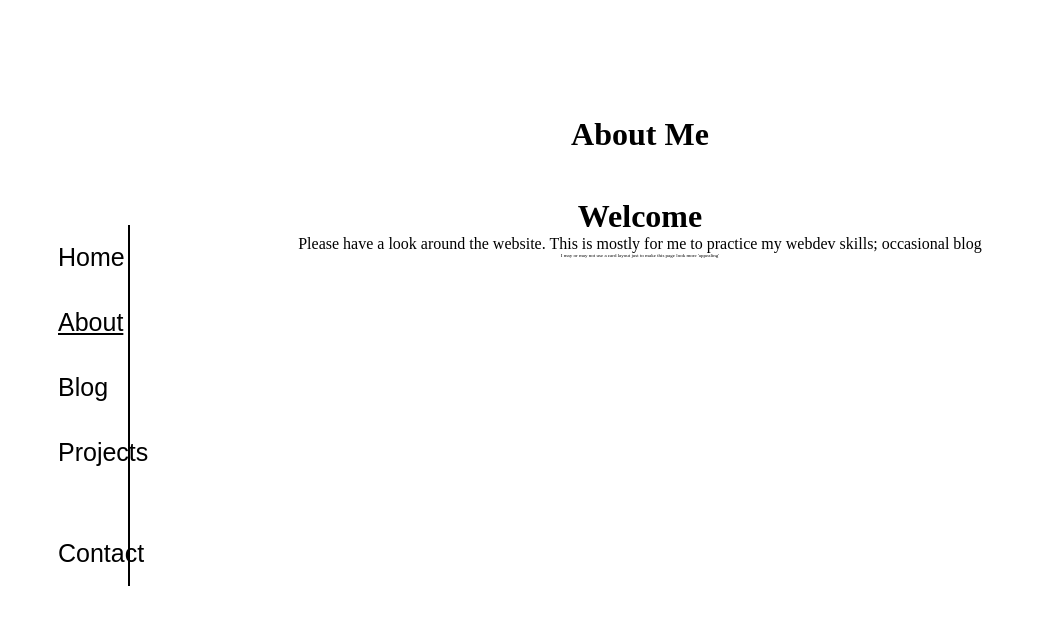
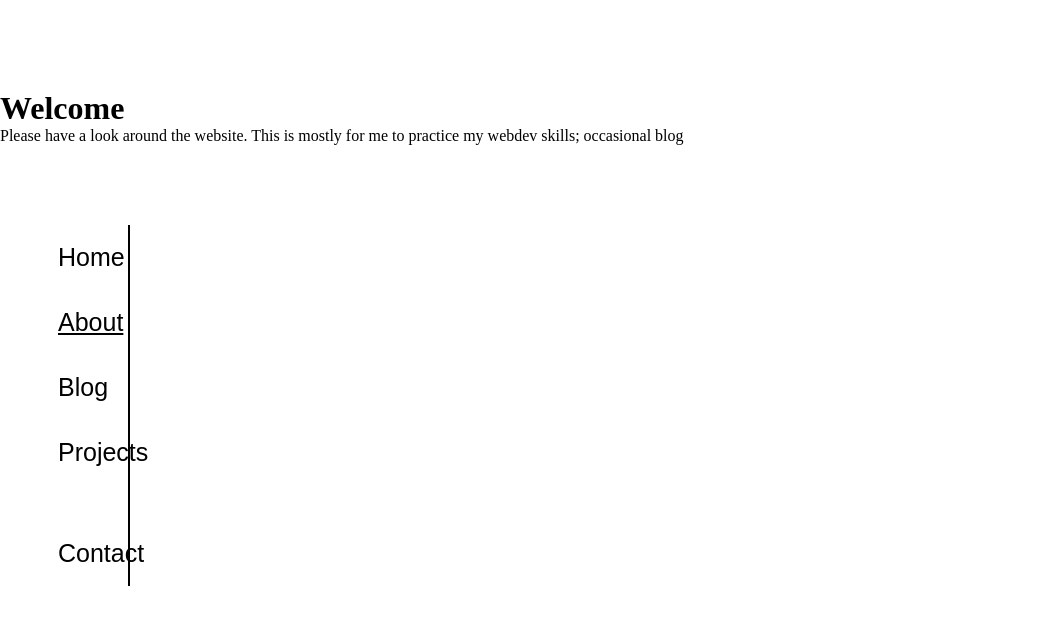
Before and after one commit to Illcarious/Illcarious.github.io, a Jekyll site: the page built from index.html, in a window 1280 px wide. Shown: the top 625 px of the page, without its empty margins (0-1045 px from the left). Built offline with Jekyll 4.4.1, drawn with Linux system fonts in a browser that asks for light colours.

Commit message:
Update default.html

```diff
--- a/_layouts/default.html
+++ b/_layouts/default.html
@@ -17,21 +17,7 @@
 
 			    </div>
 			<div class="content">
-				<div class="title"><h1>About Me</h1></div>
-				<div class="description">{{ content }}</div>
-				<p style="font-size: 5px; text-align: center;">I may or may not use a card layout just to make this page look more 'appealing'</p>
-				<!--
-				<div>
-				    {% for post in site.posts %}
-				    <div class="cardrow">
-					<div class="cardcolumn">
-					    <a href="{{ post.url }}" title="{{ post.title }}">{{ post.title }}</a>
-					</div>
-				    </div>
-				    {% endfor %}
-				    </div>
-				-->
-
+				{{content}}
 			</div>
 
 
```
